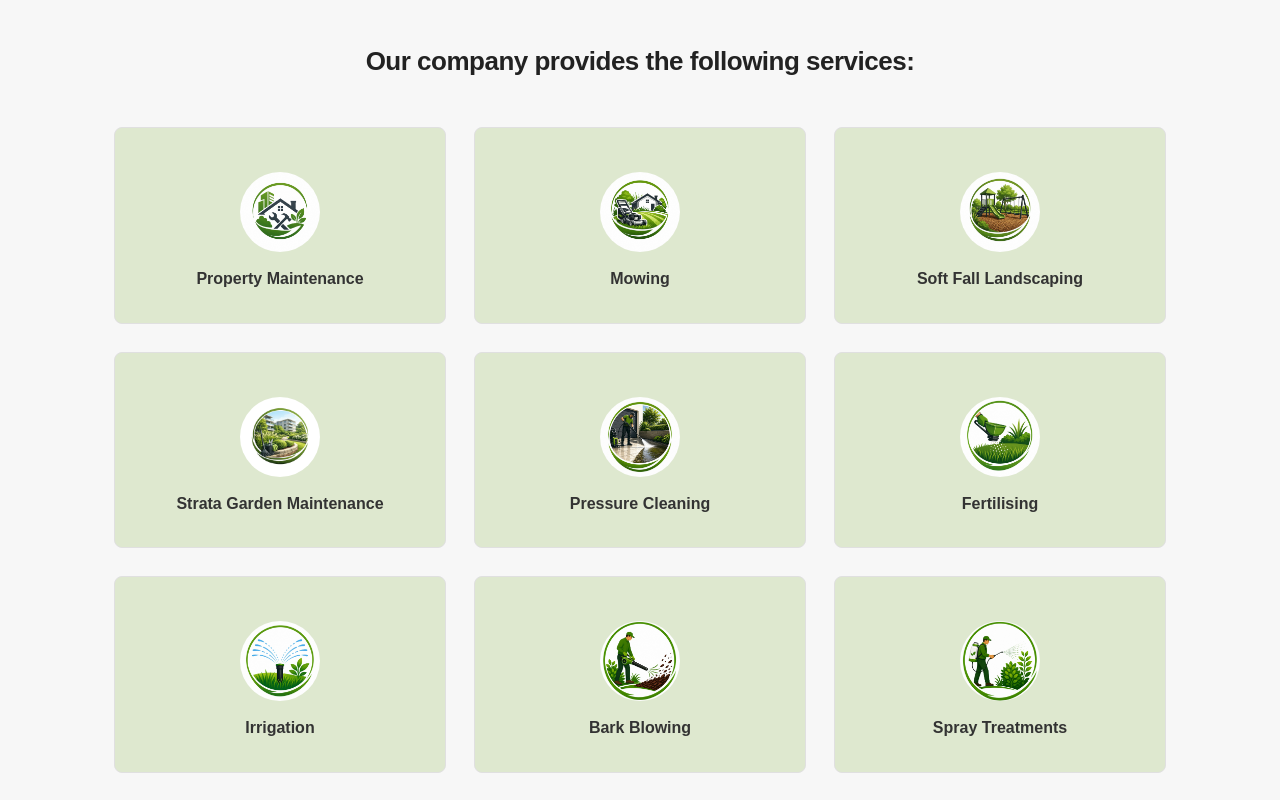
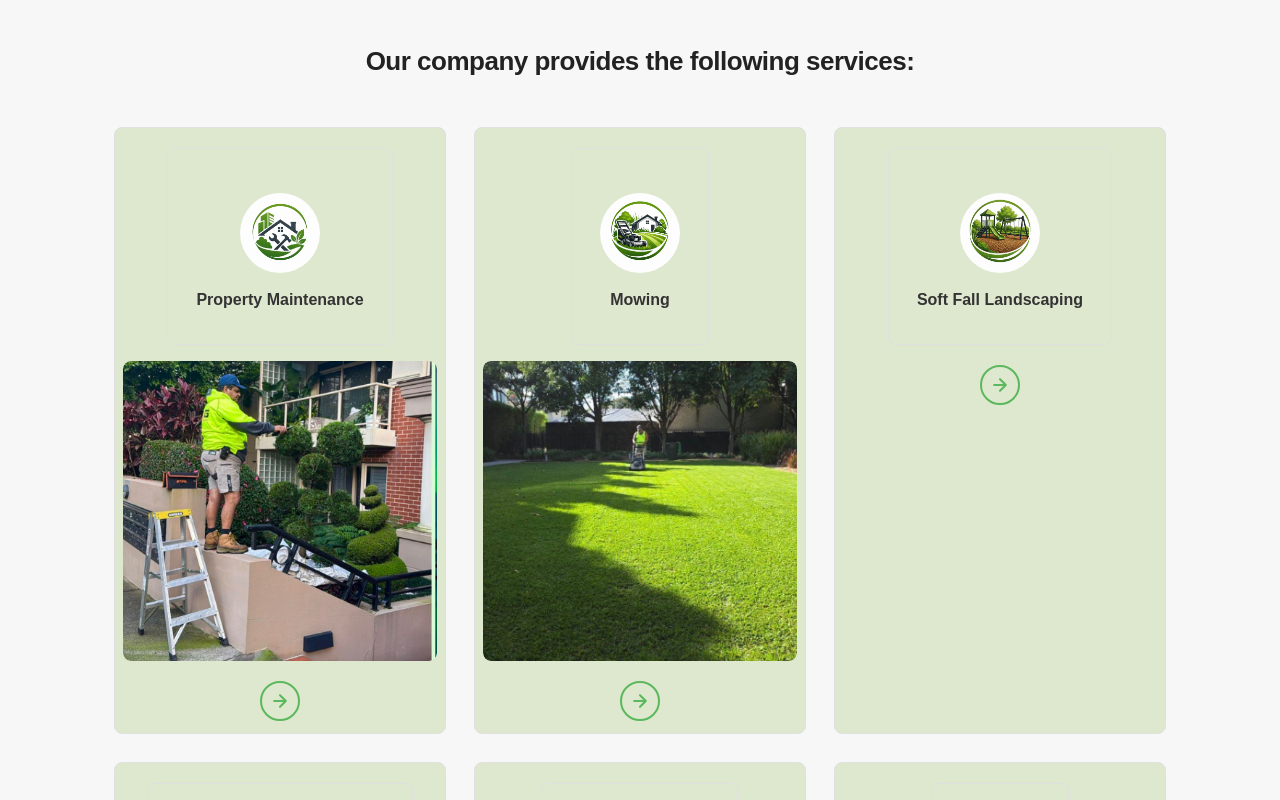
Before and after one commit to brandsbarrel/DNS, a React (Vite) app: page / in a window 1280 px wide. Shown: the part 1100-1900 px from the top of the page. Built offline with nearby package versions, Linux system fonts and the light colour scheme.

Commit message:
image and arrow add in service card

```diff
--- a/src/Components/InfoSection/InfoSection.css
+++ b/src/Components/InfoSection/InfoSection.css
@@ -33,6 +33,17 @@
 .info__grid {
   display: grid;
   grid-template-columns: 1fr;          /* mobile: one per row */
+  gap: 16px;
+}
+
+.info_cards{
+   background: #DEE8CF;
+  border: 1px solid #e0e0e0;
+  border-radius: 8px;
+  padding: 20px 8px 12px;
+  display: flex;
+  flex-direction: column;
+  align-items: center;
   gap: 16px;
 }
 
@@ -92,6 +103,52 @@
   line-height: 1.4;
 }
 
+.service-image {
+  width: 100%;
+  border-radius: 8px;
+  overflow: hidden;
+}
+
+.service-image img {
+  width: 100%;
+  height: 300px;
+  object-fit: cover;
+  display: block;
+  border-radius: 8px;
+}
+
+.service-arrow-btn {
+  display: flex;
+  align-items: center;
+  justify-content: center;
+  width: 40px;
+  height: 40px;
+  border-radius: 50%;
+  border: 2px solid #5cb85c;
+  background: transparent;
+  color: #5cb85c;
+  cursor: pointer;
+  transition: background 0.2s ease, color 0.2s ease, transform 0.2s ease;
+  margin-top: 4px;
+}
+
+/* Yeh add karo — SVG ko explicitly color do */
+.service-arrow-btn svg {
+  display: block;
+  stroke: #5cb85c;
+  flex-shrink: 0;
+}
+
+.service-arrow-btn:hover {
+  background: #5cb85c;
+  color: #fff;
+  transform: translateY(3px);
+}
+
+.service-arrow-btn:hover svg {
+  stroke: #fff;
+}
+
 /* ──────────────────────────────
    RESPONSIVE BREAKPOINTS
 ────────────────────────────── */
--- a/src/Components/InfoSection/InfoSection.jsx
+++ b/src/Components/InfoSection/InfoSection.jsx
@@ -1,4 +1,5 @@
 import { useEffect, useRef, useState } from "react";
+import { useNavigate } from "react-router-dom";
 import "./InfoSection.css";
 import prm from "../../assets/prm.jpeg"
 import mowing from "../../assets/mowing.jpeg"
@@ -9,51 +10,63 @@ import fertilising from "../../assets/fertilising.jpeg"
 import irrigation from "../../assets/irrigation.jpeg"
 import barkBlowing from "../../assets/bark-blowing.jpeg"
 import spary_t from "../../assets/sprat-treatment.jpeg"
-
-
+import Property_Maintenance_Second from "../../assets/Property_Maintenance_Second.jpeg"
+import mowing_Second from "../../assets/mowing_Second.jpeg"
 
 const services = [
   {
     name: "Property Maintenance",
     icon: <img className="icon-image" src={prm} alt="" />,
+    img: Property_Maintenance_Second,
+    slug: "property-maintenance",
   },
   {
     name: "Mowing",
-    icon:<img className="icon-image" src={mowing} alt="" />,
+    icon: <img className="icon-image" src={mowing} alt="" />,
+    img: mowing_Second,
+    slug: "mowing",
   },
   {
     name: "Soft Fall Landscaping",
-    icon:<img className="icon-image" src={sfl}alt="" />
+    icon: <img className="icon-image" src={sfl} alt="" />,
+    slug: "soft-fall-landscaping",
   },
   {
     name: "Strata Garden Maintenance",
     icon: <img className="icon-image" src={sgm} alt="" />,
+    slug: "strata-garden-maintenance",
   },
   {
     name: "Pressure Cleaning",
     icon: <img className="icon-image" src={pressure_cleaning} alt="" />,
+    slug: "pressure-cleaning",
   },
   {
     name: "Fertilising",
-    icon:<img className="icon-image" src={fertilising} alt="" />,
+    icon: <img className="icon-image" src={fertilising} alt="" />,
+    slug: "fertilising",
   },
   {
     name: "Irrigation",
     icon: <img className="icon-image" src={irrigation} alt="" />,
+    slug: "irrigation",
   },
   {
     name: "Bark Blowing",
-    icon:<img className="icon-image" src={barkBlowing} alt="" />,
+    icon: <img className="icon-image" src={barkBlowing} alt="" />,
+    slug: "bark-blowing",
   },
   {
     name: "Spray Treatments",
     icon: <img className="icon-image" src={spary_t} alt="" />,
+    slug: "spray-treatments",
   },
 ];
 
 export default function InfoSection() {
   const ref = useRef(null);
   const [visible, setVisible] = useState(false);
+  const navigate = useNavigate();
 
   useEffect(() => {
     const observer = new IntersectionObserver(
@@ -76,13 +89,30 @@ export default function InfoSection() {
         </h2>
         <div className="info__grid">
           {services.map((service, i) => (
+            <div className="info_cards" key={service.name}>
               <div
                 className="info__card"
-              key={service.name}
                 style={{ transitionDelay: `${i * 0.07}s` }}
               >
                 <div className="info__icon">{service.icon}</div>
                 <p className="info__name">{service.name}</p>
+              </div>
+
+              {service.img && (
+                <div className="service-image">
+                  <img src={service.img} alt={service.name} />
+                </div>
+              )}
+
+              <button
+                className="service-arrow-btn"
+                onClick={() => navigate(`/services/${service.slug}`)}
+                aria-label={`View ${service.name} details`}
+              >
+                <svg xmlns="http://www.w3.org/2000/svg" width="20" height="20" viewBox="0 0 24 24" fill="none" stroke="currentColor" strokeWidth="2.5" strokeLinecap="round" strokeLinejoin="round">
+                  <path d="M5 12h14M12 5l7 7-7 7" />
+                </svg>
+              </button>
             </div>
           ))}
         </div>
```
Also changed, not shown: src/assets/Property_Maintenance_Second.jpeg (added), src/assets/mowing_Second.jpeg (added). Lines whose indentation alone changed are shown as unchanged.
